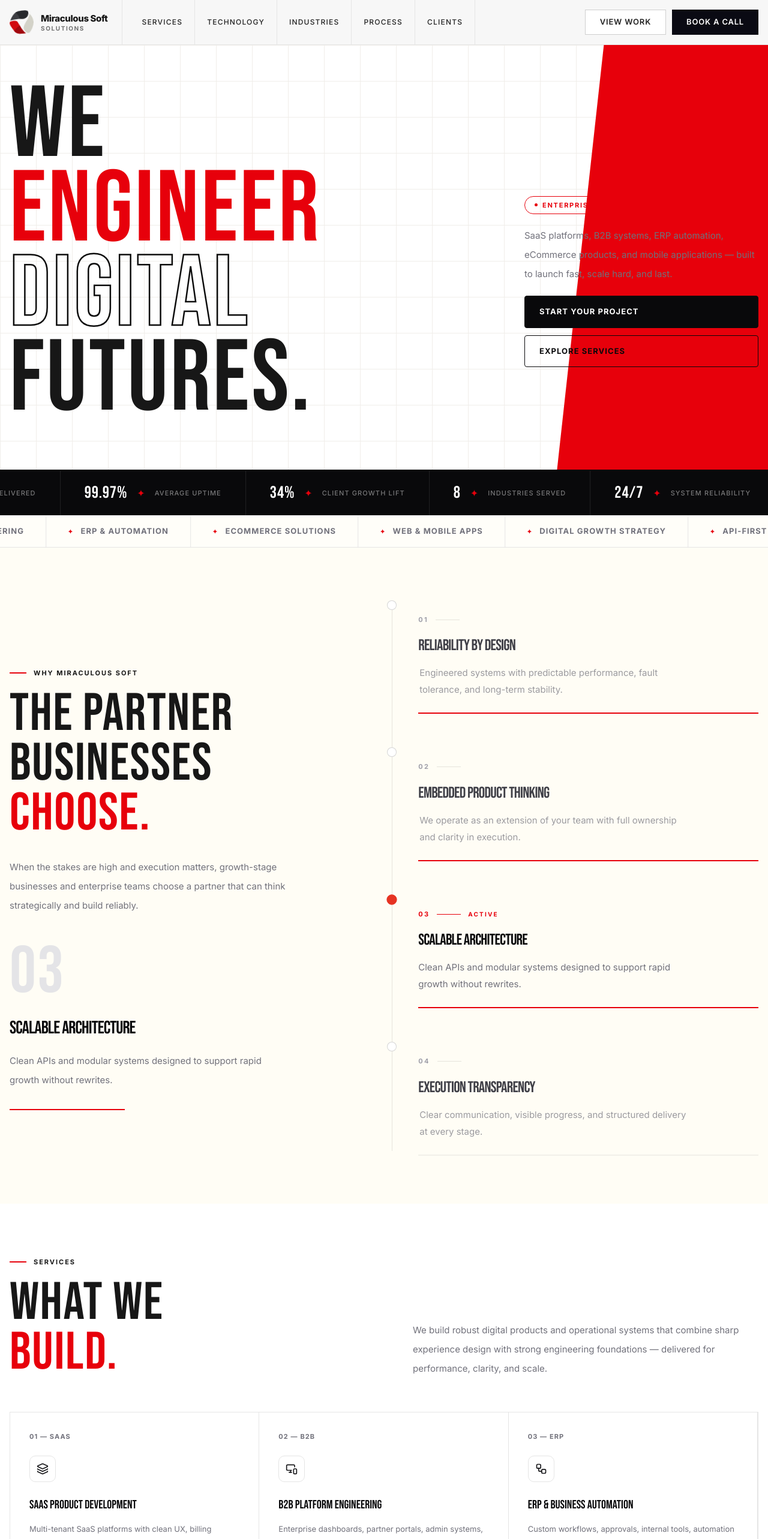
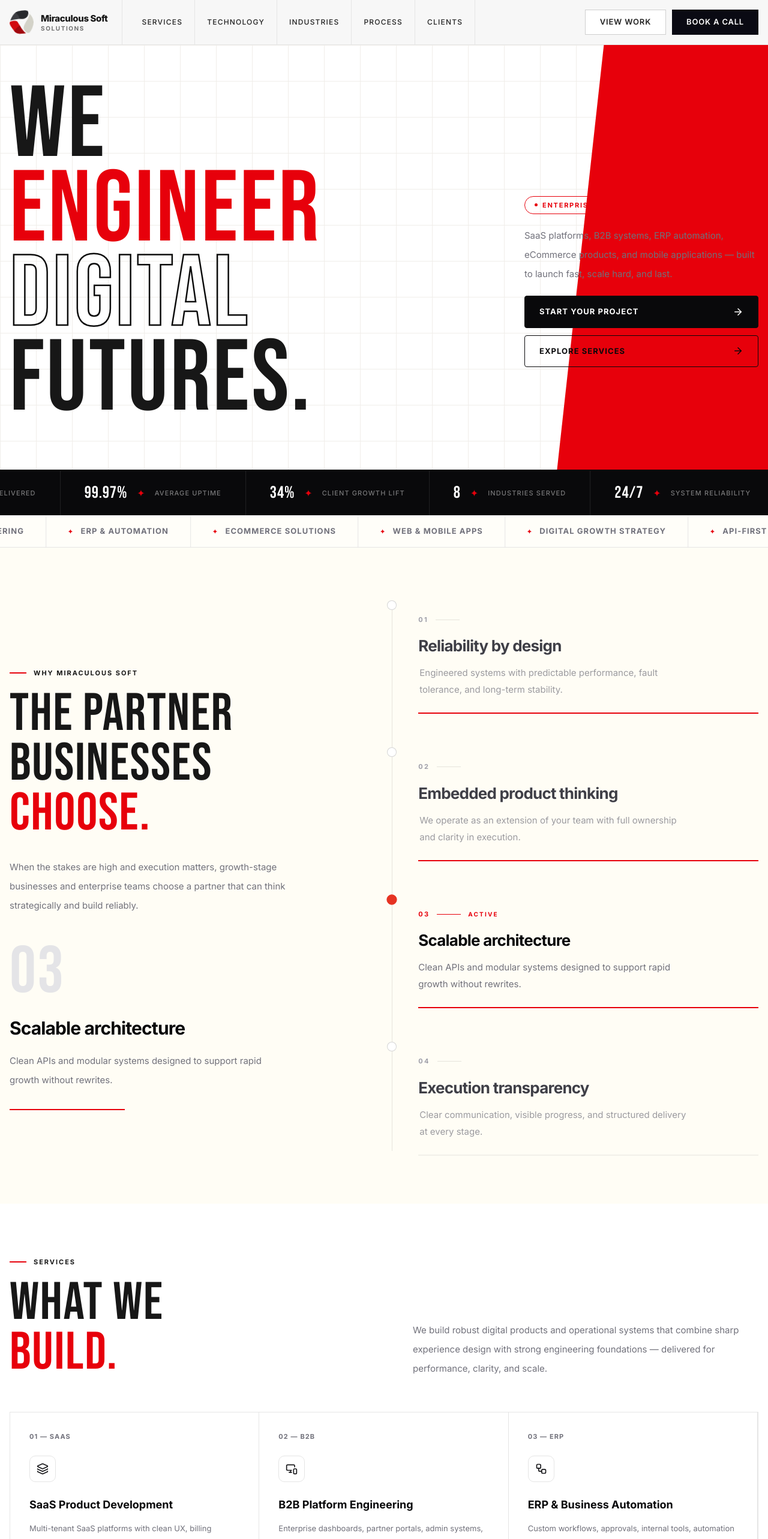
Before and after one commit to msinoftech/Miraculoussoftsolutions, a Next.js app: page / in a window 1280 px wide. Shown: the top 2566 px of the page at 60% size. Built offline with nearby package versions, Linux system fonts and the light colour scheme.

Commit message:
update the font family

```diff
--- a/app/components/Footer.tsx
+++ b/app/components/Footer.tsx
@@ -24,7 +24,7 @@ export default function Footer() {
             </div>
 
             <div>
-              <h5 className="mb-4 text-base uppercase tracking-wide text-white">Services</h5>
+              <div className="mb-4 text-xs font-bold uppercase tracking-wide text-white">Services</div>
               <div className="flex flex-col gap-3">
                 {["SaaS Products", "B2B Platforms", "ERP Automation", "Mobile Apps"].map((item) => (
                   <a key={item} href="#services" className="text-[13px] text-white/45 transition hover:text-white">
@@ -35,7 +35,7 @@ export default function Footer() {
             </div>
 
             <div>
-              <h5 className="mb-4 text-base uppercase tracking-wide text-white">Company</h5>
+              <div className="mb-4 text-xs font-bold uppercase tracking-wide text-white">Company</div>
               <div className="flex flex-col gap-3">
                 {["Technology", "Industries", "Process", "Clients"].map((item) => (
                   <a key={item} href={`#${item.toLowerCase()}`} className="text-[13px] text-white/45 transition hover:text-white">
@@ -46,10 +46,10 @@ export default function Footer() {
             </div>
 
             <div>
-              <h5 className="mb-4 text-base uppercase tracking-wide text-white">Contact</h5>
+              <div className="mb-4 text-xs font-bold uppercase tracking-wide text-white">Contact</div>
               <div className="flex flex-col gap-3">
-                <a href="mailto:hello@miraculoussoft.com" className="text-[13px] text-white/45 transition hover:text-white">
-                  hello@miraculoussoft.com
+                <a href="mailto:info@miraculoussoft.com" className="text-[13px] text-white/45 transition hover:text-white">
+                info@miraculoussoft.com
                 </a>
                 <a href="#contact" className="text-[13px] text-white/45 transition hover:text-white">
                   Book a Discovery Call
--- a/app/page.tsx
+++ b/app/page.tsx
@@ -470,19 +470,13 @@ export default function MiraculousSoftLandingPage() {
             </p>
 
             <div className="flex flex-col gap-3">
-              <a
-                href="#contact"
-                className="group flex items-center justify-between rounded-[4px] border border-zinc-950 bg-zinc-950 px-6 py-4 text-[13px] font-bold uppercase tracking-[0.08em] text-white transition hover:border-red-600 hover:bg-red-600"
-              >
+              <a href="#contact" className="group flex items-center justify-between rounded-[4px] border border-zinc-950 bg-zinc-950 px-6 py-4 text-[13px] font-bold uppercase tracking-[0.08em] text-white transition hover:border-red-600 hover:bg-red-600">
                 Start Your Project
-
+                <svg xmlns="http://www.w3.org/2000/svg" width="18" height="18" viewBox="0 0 24 24" fill="none" stroke="currentColor" stroke-width="2" stroke-linecap="round" stroke-linejoin="round" className="lucide lucide-arrow-right transition group-hover:translate-x-1 group-hover:-translate-y-1" aria-hidden="true" data-source-pos="954:16-954:116" data-source-name="ArrowRight"><path d="M5 12h14"></path><path d="m12 5 7 7-7 7"></path></svg>
               </a>
-              <a
-                href="#services"
-                className="group flex items-center justify-between rounded-[4px] border border-zinc-950 px-6 py-4 text-[13px] font-bold uppercase tracking-[0.08em] text-zinc-950 transition hover:bg-zinc-950 hover:text-white"
-              >
+              <a href="#services" className="group flex items-center justify-between rounded-[4px] border border-zinc-950 px-6 py-4 text-[13px] font-bold uppercase tracking-[0.08em] text-zinc-950 transition hover:bg-zinc-950 hover:text-white">
                 Explore Services
-
+                <svg xmlns="http://www.w3.org/2000/svg" width="18" height="18" viewBox="0 0 24 24" fill="none" stroke="currentColor" stroke-width="2" stroke-linecap="round" stroke-linejoin="round" className="lucide lucide-arrow-right transition group-hover:translate-x-1 group-hover:-translate-y-1" aria-hidden="true" data-source-pos="954:16-954:116" data-source-name="ArrowRight"><path d="M5 12h14"></path><path d="m12 5 7 7-7 7"></path></svg>
               </a>
             </div>
           </div>
@@ -529,9 +523,9 @@ export default function MiraculousSoftLandingPage() {
               <div className="text-[110px] font-hero leading-none tracking-[0.02em] text-zinc-200">
                 {whyPoints[visibleWhyIndex].number}
               </div>
-              <h3 className="mt-4 text-[30px] tracking-[-0.03em] text-zinc-950">
+              <div className="mt-4 text-[30px] font-bold tracking-[-0.03em] text-zinc-950">
                 {whyPoints[visibleWhyIndex].title}
-              </h3>
+              </div>
               <p className="mt-4 max-w-md text-[15px] leading-8 text-zinc-500">
                 {whyPoints[visibleWhyIndex].description}
               </p>
@@ -569,7 +563,7 @@ export default function MiraculousSoftLandingPage() {
                           <span className="text-[10px] font-bold uppercase tracking-[0.22em] text-red-600">Active</span>
                         )}
                       </div>
-                      <h3 className={`mt-4 text-[24px] tracking-[-0.03em] transition-all duration-500 sm:text-[26px] ${ isActive ? "text-zinc-950" : "text-zinc-700" }`}>{point.title}</h3>
+                      <div className={`mt-4 text-[24px] font-bold tracking-[-0.03em] transition-all duration-500 sm:text-[26px] ${ isActive ? "text-zinc-950" : "text-zinc-700" }`}>{point.title}</div>
                       <p className={`why-item-copy mt-3 max-w-md text-[15px] leading-7 text-zinc-500 ${ isActive ? "translate-x-0 opacity-100" : "translate-x-[2px] opacity-70" }`}>{point.description}</p>
                       <div className="mt-6 h-[2px] w-full overflow-hidden bg-black/5">
                         <div key={`why-progress-${index}-${visibleWhyIndex}-${hoveredWhyIndex ?? "auto"}`} className="why-progress-bar h-full bg-red-600" style={{ width: isActive ? "100%" : index < visibleWhyIndex ? "100%" : "0%" }}/>
@@ -608,7 +602,7 @@ export default function MiraculousSoftLandingPage() {
                   <div className="mb-6 flex h-11 w-11 items-center justify-center rounded-[10px] border border-neutral-200 bg-white transition group-hover:border-red-600 group-hover:bg-red-600">
                     <span dangerouslySetInnerHTML={{ __html: service.icon }} />
                   </div>
-                  <h3 className="mb-3 text-xl text-zinc-950 transition group-hover:text-white">{service.title}</h3>
+                  <div className="mb-3 text-[18px] font-bold text-zinc-950 transition group-hover:text-white">{service.title}</div>
                   <p className="mb-6 text-[13px] leading-7 text-zinc-500 transition group-hover:text-white/55">{service.description}</p>
                   <div className="text-2xl text-neutral-200 transition group-hover:translate-x-1 group-hover:-translate-y-1 group-hover:text-red-600">↗</div>
                 </div>
```
